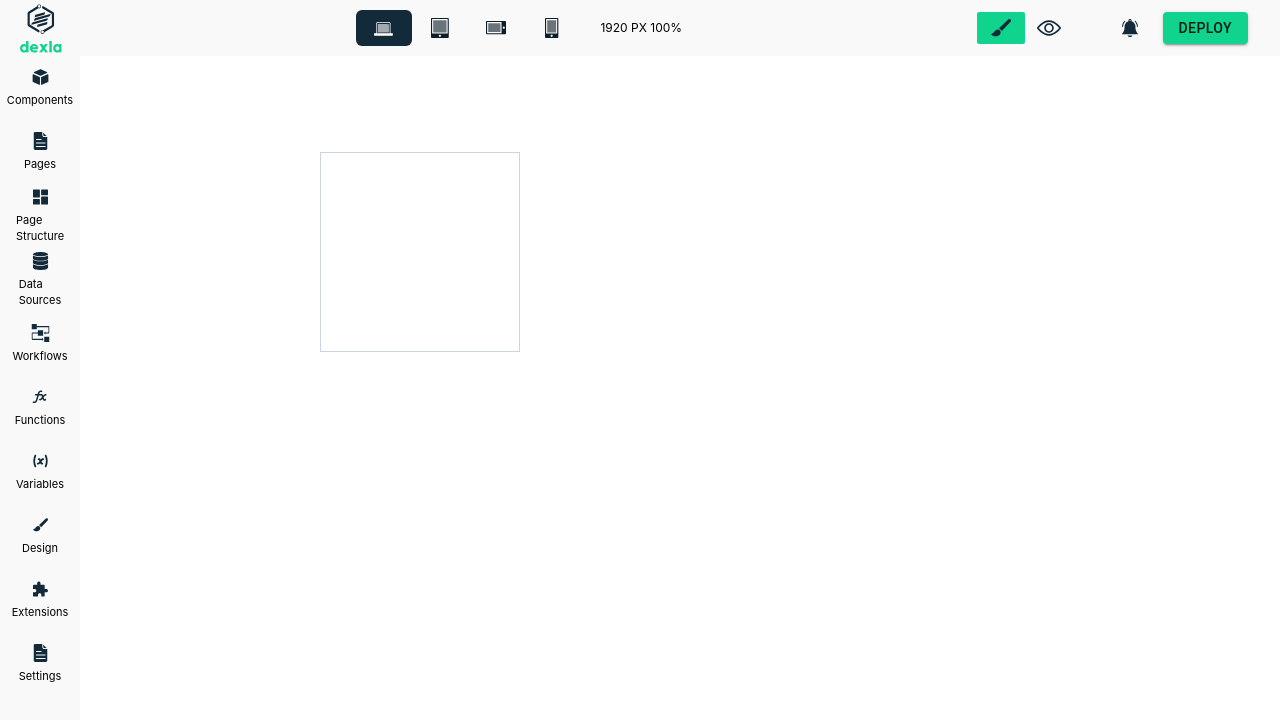
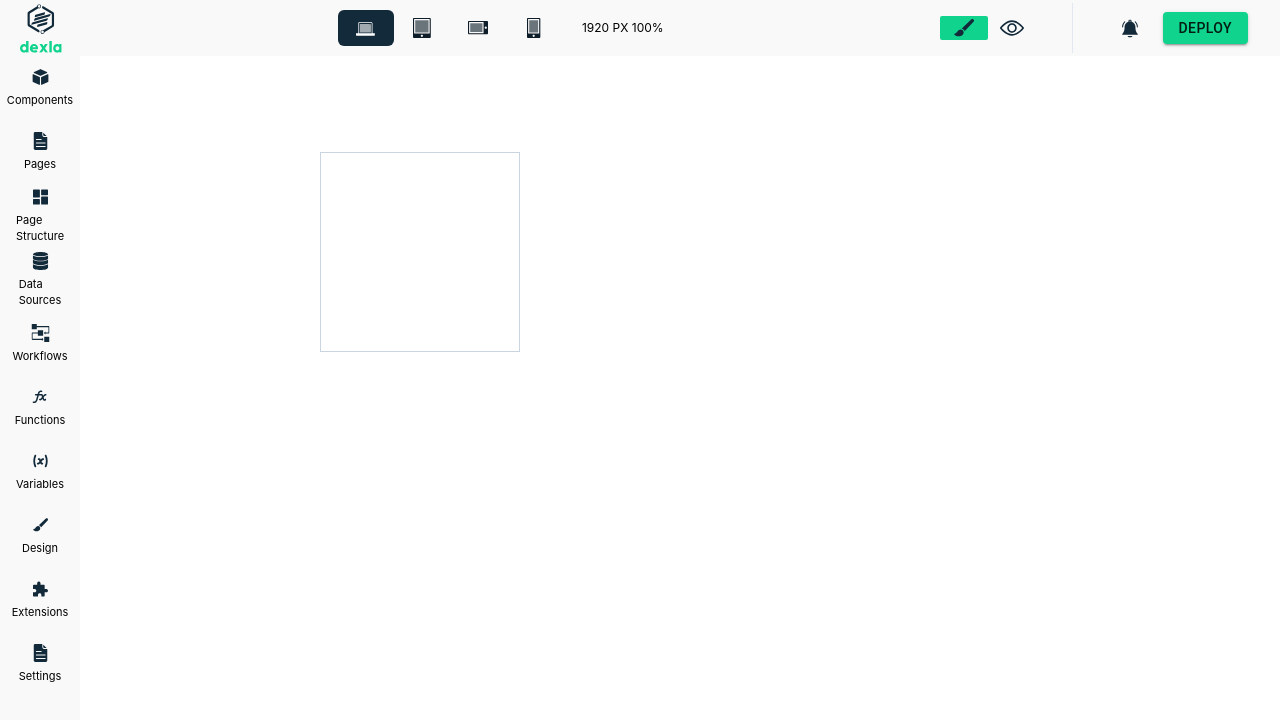
Before and after one commit to sweethappydream/dexla-MVP, a React (Create React App) app: page / in a window 1280 px wide. Shown: the top 720 px of the page. Built offline with nearby package versions, Linux system fonts and the light colour scheme.

Commit message:
header fix

```diff
--- a/src/components/Header/index.jsx
+++ b/src/components/Header/index.jsx
@@ -40,9 +40,10 @@ const Header = () => {
           <Icon src={mobile} srcHover={mobileHover} alt="mobile"/>
           <div className="flex items-center ml-5 text-xs">1920 PX 100%</div>
         </div>
-        <div className="flex py-2 mr-5">
+        <div className="flex py-2 mr-5 justify-center items-center">
           <img className={`px-3 hover:bg-green rounded-sm cursor-pointer ${isEditable?"bg-green":""}` } src={edit} alt="edit" onClick={() => setIsEditable(true)} />
           <img className={`px-3 hover:bg-green rounded-sm cursor-pointer ${isEditable?"":"bg-green"}`} src={preview} alt="preview" onClick={() => setIsEditable(false)} />
+          <div className="bg-slate-200 h-[50px] w-[1px] ml-9"></div>
           <img className="ml-9 px-3 hover:bg-green rounded-sm" src={notification} alt="notify" />
           <div className="px-3">
             <Button className="h-8" color="primary" variant="contained">
```
